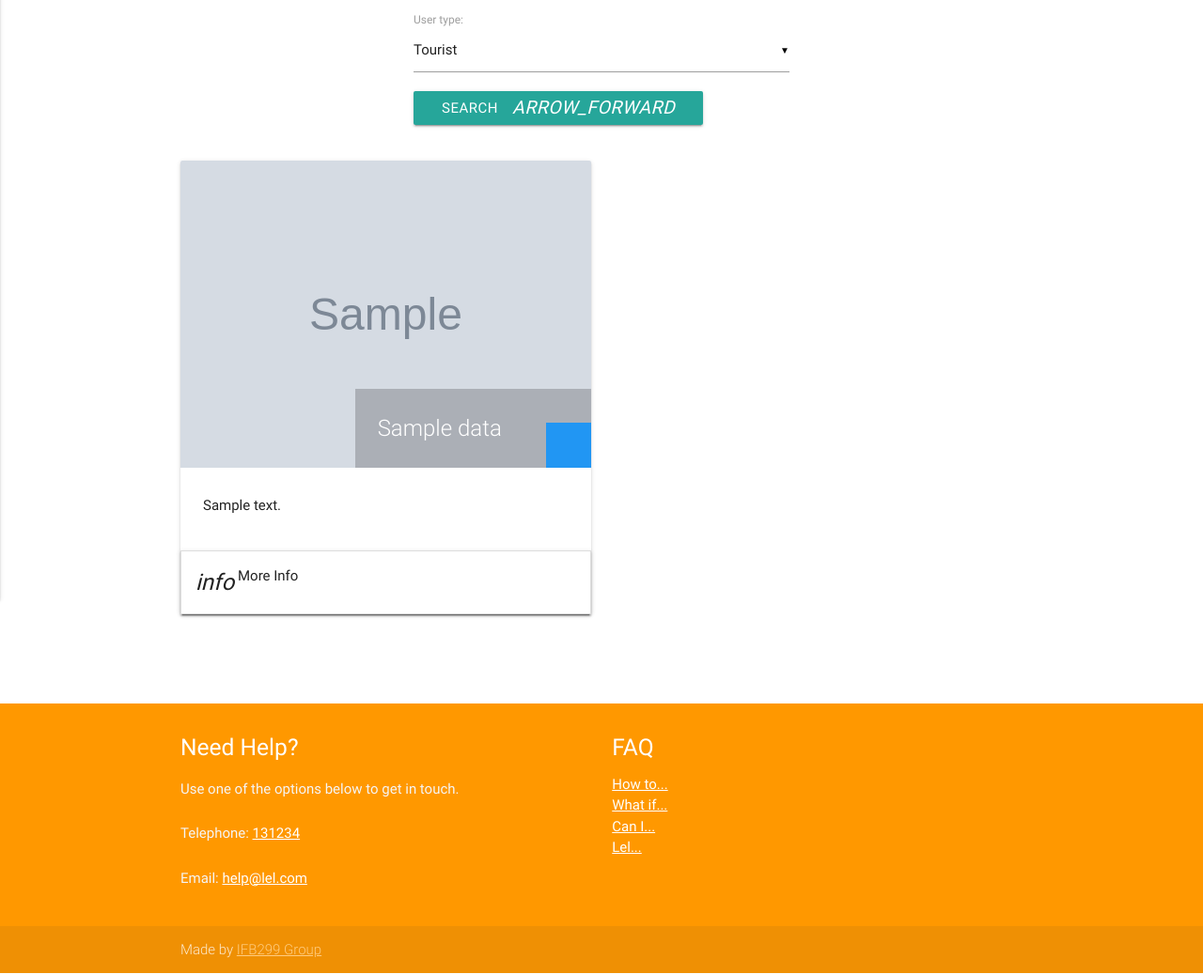
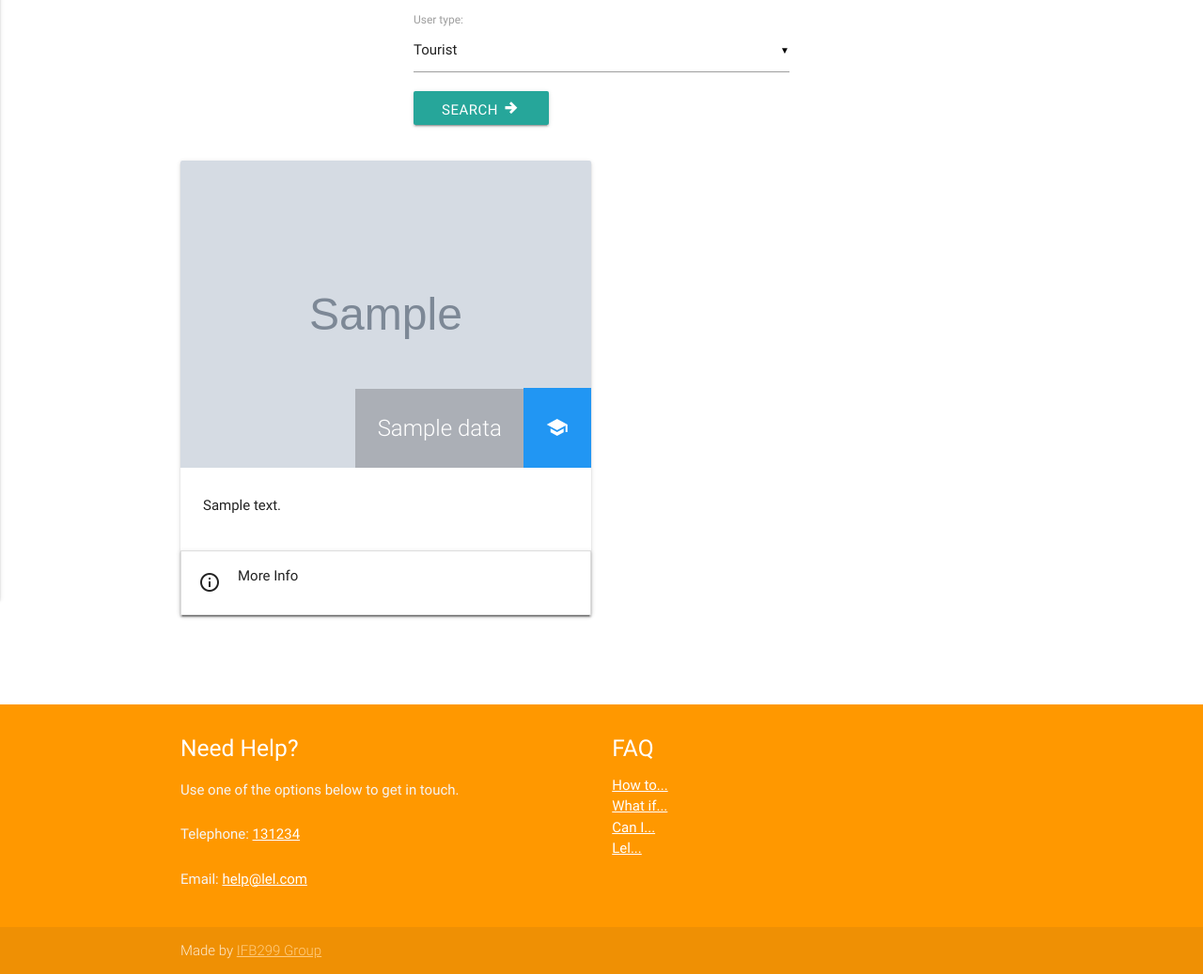
Before and after one commit to jabelone/ifb299, a Django app: page /search/ in a window 1280 px wide. Shown: the part 222-1259 px from the top of the page at 94% size. Run offline with Django 3.2, Linux system fonts and the light colour scheme; tables that the repository leaves empty hold one stand-in row (values such as "Sample post"); grey boxes marked "Sample" are stand-in pictures; some libraries are stand-ins or nearby versions.

Commit message:
Changed icons on home and search page

```diff
--- a/ifb299_production/production/templates/production/home.html
+++ b/ifb299_production/production/templates/production/home.html
@@ -21,7 +21,7 @@
 <div class="row">
     <div class="col s12 m4">
         <div class="icon-block">
-            <h2 class="center light-blue-text"><i class="material-icons">school</i></h2>
+            <h2 class="center light-blue-text"><i class="mdi mdi-school"></i></h2>
             <h5 class="center">Student</h5>
 
             <p class="light">When a student logs into the system, they can see colleges, libraries and other city
@@ -31,7 +31,7 @@
 
     <div class="col s12 m4">
         <div class="icon-block">
-            <h2 class="center light-blue-text"><i class="material-icons">business_center</i></h2>
+            <h2 class="center light-blue-text"><i class="mdi mdi-briefcase"></i></h2>
             <h5 class="center">Business</h5>
 
             <p class="light">When a business person logs into the system, they can view information about hotels,
@@ -41,7 +41,7 @@
 
     <div class="col s12 m4">
         <div class="icon-block">
-            <h2 class="center light-blue-text"><i class="material-icons">flight_takeoff</i></h2>
+            <h2 class="center light-blue-text"><i class="mdi mdi-airplane-landing"></i></h2>
             <h5 class="center">Tourist</h5>
             <p class="light">When a tourist logs into the system, the tourist can see hotels and other city
                 information.</p>
--- a/ifb299_production/production/templates/production/search.html
+++ b/ifb299_production/production/templates/production/search.html
@@ -12,7 +12,7 @@
         </div>
     {% endfor %}
     <button class="btn waves-effect waves-light" type="submit" name="search">Search
-        <i class="material-icons right">arrow_forward</i>
+        <i class="mdi mdi-arrow-right-thick"></i>
     </button>
 </form>
 
@@ -26,9 +26,16 @@
                 <img src="{{ item.image_link }}">
                 <span class="card-title card-title-text">{{ item.title }}</span>
                 <span class="halfway-fab card-title waves-effect waves-light blue">
-                    {% if item.data_type == "SCHOOL" %}<i class="material-icons">school</i>
-                    {% elif item.data_type == "BUSINESS" %}<i class="material-icons">business-center</i>
-                    {% elif item.data_type == "TOURIST" %}<i class="material-icons">briefcase</i>{% endif %}
+                    {% if "School" in item.data_type or "College" in item.data_type %}<i class="mdi mdi-school"></i>
+                    {% elif "Library" in item.data_type %}<i class="mdi mdi-book-open-page-variant"></i>
+                    {% elif "Industry" in item.data_type %}<i class="mdi mdi-briefcase"></i>
+                    {% elif "Hotel" in item.data_type %}<i class="mdi mdi-hotel"></i>
+                    {% elif "Park" in item.data_type %}<i class="mdi mdi-tree"></i>
+                    {% elif "Zoo" in item.data_type %}<i class="mdi mdi-paw"></i>
+                    {% elif "Museum" in item.data_type %}<i class="mdi mdi-bone"></i>
+                    {% elif "Restaurant" in item.data_type %}<i class="mdi mdi-silverware"></i>
+                    {% elif "Mall" in item.data_type %}<i class="mdi mdi-cart"></i>
+                    {% else %}<i class="mdi mdi-bone"></i>{% endif %}
                 </span>
             </div>
             <div class="card-stacked">
@@ -37,25 +44,26 @@
                 </div>
                 <ul class="collapsible" data-collapsible="accordion">
                     <li>
-                        <div class="collapsible-header"><i class="material-icons">info</i>More Info</div>
+                        <div class="collapsible-header"><i class="mdi mdi-information-outline"></i>More Info</div>
                         <div class="collapsible-body">
                             <div class="card-tabs">
                                 <ul class="tabs tabs-fixed-width">
-                                    <li class="tab"><a class="active" href="#description1">Description</a></li>
-                                    <li class="tab"><a href="#map1">Map</a></li>
-                                    <li class="tab"><a href="#contact1">Contact Info</a></li>
+                                    <li class="tab"><a class="active" href="#description{{ forloop.counter0 }}">
+                                        Description</a></li>
+                                    <li class="tab"><a href="#map{{ forloop.counter0 }}">Map</a></li>
+                                    <li class="tab"><a href="#contact{{ forloop.counter0 }}">Contact Info</a></li>
                                 </ul>
                             </div>
                             <div class="card-content grey lighten-4">
-                                <div id="description1">
+                                <div id="description{{ forloop.counter0 }}">
                                     <p>{{ item.long_description }}</p>
                                 </div>
-                                <div id="map1">
+                                <div id="map{{ forloop.counter0 }}">
                                     <div class="info-map">
                                         <iframe src="{{ item.map_link }}" frameborder="0" style="border:0" allowfullscreen></iframe>
                                     </div>
                                 </div>
-                                <div id="contact1">
+                                <div id="contact{{ forloop.counter0 }}">
                                     <p class="contact-info">Phone Number: <a href="tel:{{ item.phone }}">{{ item.phone }}</a></p>
                                     <p class="contact-info">Email Address: <a href="mailto:{{ item.email }}">{{ item.email }}</a></p>
                                     <p class="contact-info">Website URL: <a href="{{ item.link }}">{{ item.link }}</a></p>
```
